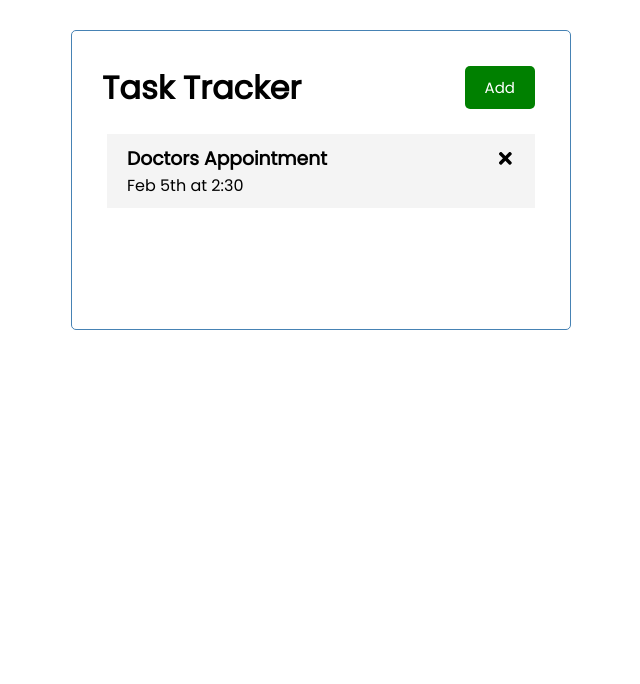
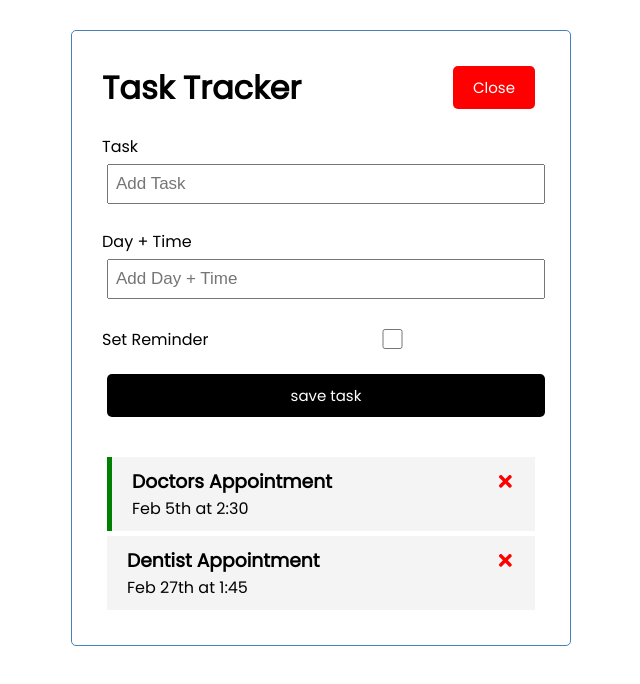
Before and after one commit to sarah-tuesley/Task-Tracker, a React (Create React App) app: page / in a window 1280 px wide. Both pictures are taken after a click on the button "Add". Shown: the top 684 px of the page, without its empty margins (319-959 px from the left). Built offline with nearby package versions, Linux system fonts and the light colour scheme.

Commit message:
completed ui
for now

```diff
--- a/src/App.js
+++ b/src/App.js
@@ -1,8 +1,11 @@
 import { useState } from 'react';
 import Header from './components/Header';
 import Tasks from './components/Tasks';
+import AddTask from './components/AddTask';
 
 const App = () => {
+  const [showAddTask, setShowAddTask] = useState(false);
+
   const [tasks, setTasks] = useState([
     {
       id: 1,
@@ -10,11 +13,47 @@ const App = () => {
       day: 'Feb 5th at 2:30',
       reminder: true,
     },
+    {
+      id: 2,
+      text: 'Dentist Appointment',
+      day: 'Feb 27th at 1:45',
+      reminder: false,
+    },
   ]);
+
+  //Add Task
+  const addTask = (task) => {
+    const id = Math.floor(Math.random() * 10000) + 1;
+    const newTask = { id, ...task };
+    setTasks([...tasks, newTask]);
+  };
+
+  //delete task
+  const deleteTask = (id) => {
+    setTasks(tasks.filter((task) => task.id !== id));
+  };
+
+  //Toggle Reminder
+  const toggleReminder = (id) => {
+    setTasks(
+      tasks.map((task) =>
+        task.id === id ? { ...task, reminder: !task.reminder } : task
+      )
+    );
+  };
+
   return (
     <div className="container">
-      <Header />
-      <Tasks tasks={tasks} />
+      <Header
+        onAdd={() => setShowAddTask(!showAddTask)}
+        showAdd={showAddTask}
+      />
+      {showAddTask && <AddTask onAdd={addTask} />}
+      {tasks.length > 0 ? (
+        <Tasks tasks={tasks} onDelete={deleteTask} onToggle={toggleReminder} />
+      ) : (
+        'No Tasks To Show'
+      )}
     </div>
   );
 };
--- /dev/null
+++ b/src/components/AddTask.js
@@ -0,0 +1,57 @@
+import { useState } from 'react';
+
+const AddTask = ({ onAdd }) => {
+  const [text, setText] = useState('');
+  const [day, setDay] = useState('');
+  const [reminder, setReminder] = useState(false);
+
+  const onSubmit = (e) => {
+    e.preventDefault();
+
+    if (!text) {
+      alert('Please add a task');
+      return;
+    }
+
+    onAdd({ text, day, reminder });
+
+    setText('');
+    setDay('');
+    setReminder(false);
+  };
+
+  return (
+    <form className="add-form" onSubmit={onSubmit}>
+      <div className="form-control">
+        <label>Task</label>
+        <input
+          type="text"
+          placeholder="Add Task"
+          value={text}
+          onChange={(e) => setText(e.target.value)}
+        />
+      </div>
+      <div className="form-control">
+        <label>Day + Time</label>
+        <input
+          type="text"
+          placeholder="Add Day + Time"
+          value={day}
+          onChange={(e) => setDay(e.target.value)}
+        />
+      </div>
+      <div className="form-control form-control-check">
+        <label>Set Reminder</label>
+        <input
+          type="checkbox"
+          checked={reminder}
+          value={reminder}
+          onChange={(e) => setReminder(e.currentTarget.checked)}
+        />
+      </div>
+      <input type="submit" value="save task" className="btn btn-block" />
+    </form>
+  );
+};
+
+export default AddTask;
--- a/src/components/Header.js
+++ b/src/components/Header.js
@@ -1,15 +1,15 @@
 import PropTypes from 'prop-types';
 import Button from './Button';
 
-const Header = ({ title }) => {
-  const onClick = () => {
-    console.log('click');
-  };
-
+const Header = ({ title, onAdd, showAdd }) => {
   return (
     <header className="header">
       <h1>{title}</h1>
-      <Button color="green" text="Add" onClick={onClick} />
+      <Button
+        color={showAdd ? 'red' : 'green'}
+        text={showAdd ? 'Close' : 'Add'}
+        onClick={onAdd}
+      />
     </header>
   );
 };
--- a/src/components/Task.js
+++ b/src/components/Task.js
@@ -1,10 +1,18 @@
 import { FaTimes } from 'react-icons/fa';
 
-const Task = ({ task }) => {
+const Task = ({ task, onDelete, onToggle }) => {
   return (
-    <div className="task">
+    <div
+      className={`task ${task.reminder && 'reminder'}`}
+      on
+      onDoubleClick={() => onToggle(task.id)}
+    >
       <h3>
-        {task.text} <FaTimes />
+        {task.text}{' '}
+        <FaTimes
+          style={{ color: 'red', cursor: 'pointer' }}
+          onClick={() => onDelete(task.id)}
+        />
       </h3>
       <p>{task.day}</p>
     </div>
--- a/src/components/Tasks.js
+++ b/src/components/Tasks.js
@@ -1,9 +1,14 @@
 import Task from './Task';
-const Tasks = ({ tasks }) => {
+const Tasks = ({ tasks, onDelete, onToggle }) => {
   return (
     <>
       {tasks.map((task) => (
-        <Task key={task.id} task={task} />
+        <Task
+          key={task.id}
+          task={task}
+          onDelete={onDelete}
+          onToggle={onToggle}
+        />
       ))}
     </>
   );
--- a/src/index.js
+++ b/src/index.js
@@ -11,7 +11,4 @@ root.render(
   </React.StrictMode>
 );
 
-// If you want to start measuring performance in your app, pass a function
-// to log results (for example: reportWebVitals(console.log))
-// or send to an analytics endpoint. Learn more: https://bit.ly/CRA-vitals
 reportWebVitals();
```
